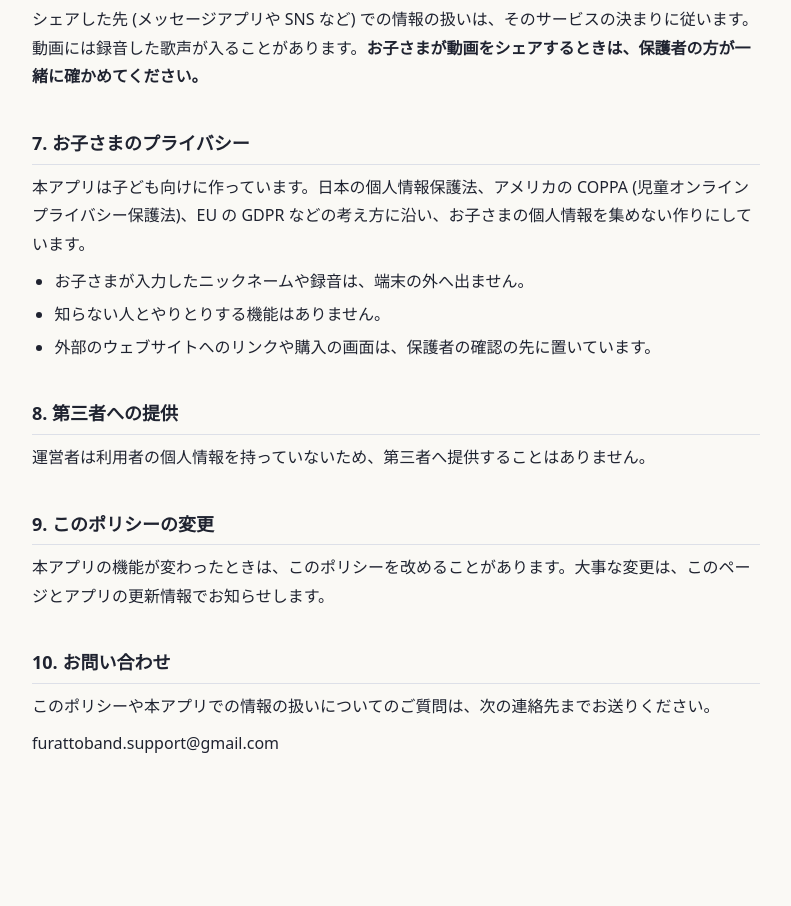
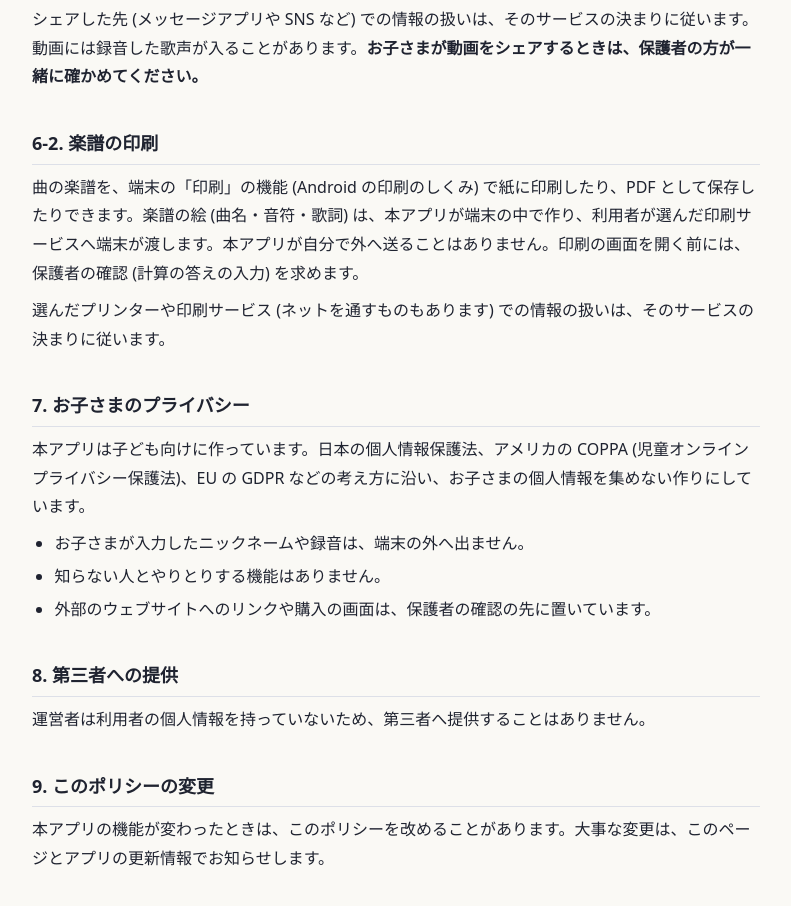
Before and after one commit to zkanimation23-ai/furattoband-privacy, a plain HTML site: page index.html in a window 1280 px wide. Shown: the part 2461-3367 px from the top of the page, without its empty margins (244-1035 px from the left). Before the commit the page ends 3290 px from the top, so only its background shows below. Drawn offline with Linux system fonts and the light colour scheme.

Commit message:
プライバシーポリシー: 楽譜の印刷 (6-2) を足す

```diff
--- a/index.html
+++ b/index.html
@@ -48,6 +48,9 @@ a { color:var(--accent); overflow-wrap:anywhere; }
 <h2>6. 動画のシェア</h2>
 <p>合奏の動画を作って、端末に保存したり、ほかのアプリに渡したりできます。この操作は利用者がボタンを押したときだけ行い、本アプリが勝手に送ることはありません。ほかのアプリに渡す前には、保護者の確認 (計算の答えの入力) を求めます。保護者の方がその画面で「次回から計算を省略する」を選んだ場合は、次から確認を省きます (設定の「アプリ」から元に戻せます)。</p>
 <p>シェアした先 (メッセージアプリや SNS など) での情報の扱いは、そのサービスの決まりに従います。動画には録音した歌声が入ることがあります。<strong>お子さまが動画をシェアするときは、保護者の方が一緒に確かめてください。</strong></p>
+<h2>6-2. 楽譜の印刷</h2>
+<p>曲の楽譜を、端末の「印刷」の機能 (Android の印刷のしくみ) で紙に印刷したり、PDF として保存したりできます。楽譜の絵 (曲名・音符・歌詞) は、本アプリが端末の中で作り、利用者が選んだ印刷サービスへ端末が渡します。本アプリが自分で外へ送ることはありません。印刷の画面を開く前には、保護者の確認 (計算の答えの入力) を求めます。</p>
+<p>選んだプリンターや印刷サービス (ネットを通すものもあります) での情報の扱いは、そのサービスの決まりに従います。</p>
 <h2>7. お子さまのプライバシー</h2>
 <p>本アプリは子ども向けに作っています。日本の個人情報保護法、アメリカの COPPA (児童オンラインプライバシー保護法)、EU の GDPR などの考え方に沿い、お子さまの個人情報を集めない作りにしています。</p>
 <ul><li>お子さまが入力したニックネームや録音は、端末の外へ出ません。</li><li>知らない人とやりとりする機能はありません。</li><li>外部のウェブサイトへのリンクや購入の画面は、保護者の確認の先に置いています。</li></ul>
```
